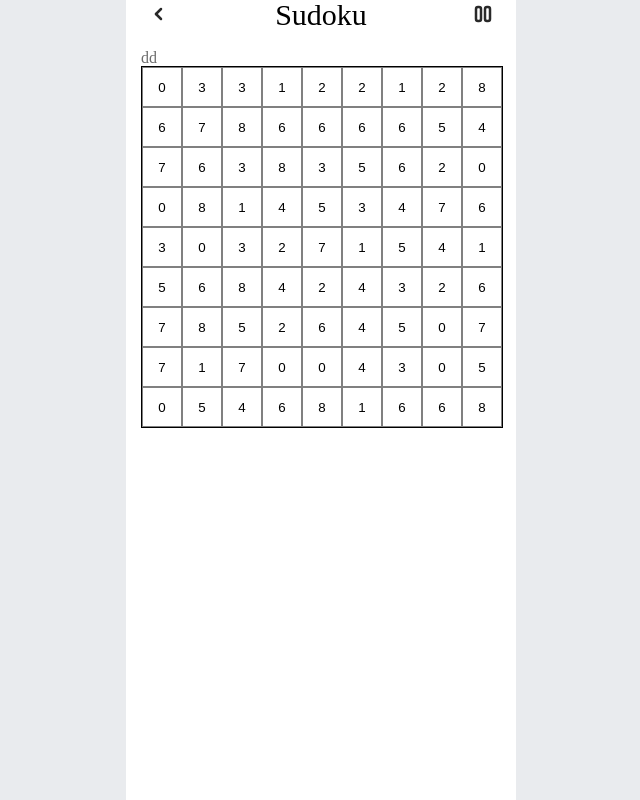
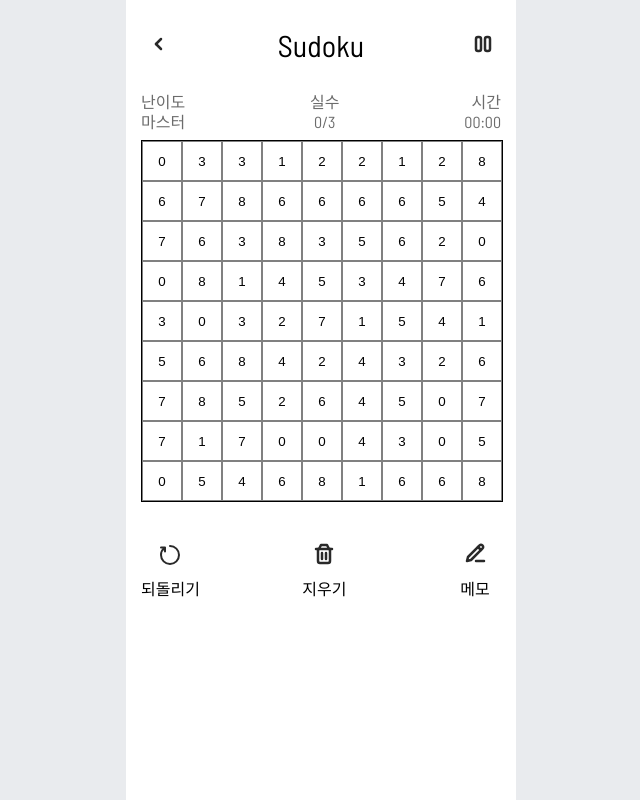
Before and after one commit to GhoRid/sudoku, a React (Create React App) app: page /game in a window 1280 px wide. Shown: the whole page, without its empty margins (319-959 px from the left). Built offline with nearby package versions, Linux system fonts and the light colour scheme.

Commit message:
chore:파일 구조 변경 및 코드 작성

```diff
--- a/package.json
+++ b/package.json
@@ -3,6 +3,7 @@
   "version": "0.1.0",
   "private": true,
   "dependencies": {
+    "@fontsource/barlow": "^5.0.8",
     "@testing-library/jest-dom": "^5.17.0",
     "@testing-library/react": "^13.4.0",
     "@testing-library/user-event": "^13.5.0",
--- a/public/index.html
+++ b/public/index.html
@@ -15,6 +15,12 @@
       user's mobile device or desktop. See https://developers.google.com/web/fundamentals/web-app-manifest/
     -->
     <link rel="manifest" href="%PUBLIC_URL%/manifest.json" />
+    <link rel="preconnect" href="https://fonts.googleapis.com" />
+    <link rel="preconnect" href="https://fonts.gstatic.com" crossorigin />
+    <link
+      href="https://fonts.googleapis.com/css2?family=Barlow+Semi+Condensed&display=swap"
+      rel="stylesheet"
+    />
     <!--
       Notice the use of %PUBLIC_URL% in the tags above.
       It will be replaced with the URL of the `public` folder during the build.
--- a/src/components/Board.jsx
+++ b/src/components/Board.jsx
@@ -15,7 +15,6 @@ const Board = () => {
   const randomList = Array.from({ length: 9 }, () =>
     Math.floor(Math.random() * 9)
   );
-  console.log(randomList);
 
   return (
     <BoardWrapper>
--- /dev/null
+++ b/src/components/Button.jsx
@@ -0,0 +1,12 @@
+import { styled } from "styled-components";
+
+const Container = styled.button`
+  background-color: white;
+  border: none;
+`;
+
+const Button = ({ children, onClick }) => {
+  return <Container onClick={onClick}>{children}</Container>;
+};
+
+export default Button;
--- /dev/null
+++ b/src/components/FuntionList.jsx
@@ -0,0 +1,171 @@
+import styled from "styled-components";
+import Text from "./Text";
+import Button from "./Button";
+
+const Funtions = styled.div`
+  display: flex;
+  justify-content: space-between;
+  margin-top: 30px;
+  text-align: center;
+`;
+
+const FuntionList = () => {
+  return (
+    <Funtions>
+      <div>
+        <Button
+          onClick={() => {
+            console.log("되돌리기");
+          }}
+        >
+          <svg
+            width="40"
+            height="40"
+            viewBox="0 0 40 40"
+            fill="none"
+            xmlns="http://www.w3.org/2000/svg"
+          >
+            <rect width="40" height="40" fill="white" />
+            <g clip-path="url(#clip0_3_177)">
+              <path
+                d="M20 12.9999C24.9706 12.9999 29 17.0293 29 21.9999C29 26.9704 24.9706 30.9999 20 30.9999C15.0294 30.9999 11 26.9704 11 21.9999C11 19.1726 12.3037 16.6498 14.3427 14.9999"
+                stroke="#292929"
+                stroke-width="2"
+                stroke-linecap="round"
+                stroke-linejoin="round"
+              />
+              <path
+                d="M11 14.4999H15V18.4999"
+                stroke="#292929"
+                stroke-width="2"
+                stroke-linecap="round"
+                stroke-linejoin="round"
+              />
+            </g>
+            <defs>
+              <clipPath id="clip0_3_177">
+                <rect
+                  width="24"
+                  height="24"
+                  fill="white"
+                  transform="translate(8 10)"
+                />
+              </clipPath>
+            </defs>
+          </svg>
+        </Button>
+        <Text fontSize="20px">되돌리기</Text>
+      </div>
+      <div>
+        <Button>
+          <svg
+            width="40"
+            height="40"
+            viewBox="0 0 40 40"
+            fill="none"
+            xmlns="http://www.w3.org/2000/svg"
+          >
+            <rect width="40" height="40" fill="white" />
+            <g clip-path="url(#clip0_4_78)">
+              <path
+                d="M22 20V26"
+                stroke="#292929"
+                stroke-width="2.5"
+                stroke-linecap="round"
+                stroke-linejoin="round"
+              />
+              <path
+                d="M18 20V26"
+                stroke="#292929"
+                stroke-width="2.5"
+                stroke-linecap="round"
+                stroke-linejoin="round"
+              />
+              <path
+                d="M14 16V28C14 29.1046 14.8954 30 16 30H24C25.1046 30 26 29.1046 26 28V16"
+                stroke="#292929"
+                stroke-width="2.5"
+                stroke-linecap="round"
+                stroke-linejoin="round"
+              />
+              <path
+                d="M12 16H28"
+                stroke="#292929"
+                stroke-width="2.5"
+                stroke-linecap="round"
+                stroke-linejoin="round"
+              />
+              <path
+                d="M15 16L17 12H23L25 16"
+                stroke="#292929"
+                stroke-width="2.5"
+                stroke-linecap="round"
+                stroke-linejoin="round"
+              />
+            </g>
+            <defs>
+              <clipPath id="clip0_4_78">
+                <rect
+                  width="24"
+                  height="24"
+                  fill="white"
+                  transform="translate(8 9)"
+                />
+              </clipPath>
+            </defs>
+          </svg>
+        </Button>
+        <Text fontSize="20px">지우기</Text>
+      </div>
+      <div>
+        <Button>
+          <svg
+            width="40"
+            height="40"
+            viewBox="0 0 40 40"
+            fill="none"
+            xmlns="http://www.w3.org/2000/svg"
+          >
+            <rect width="40" height="40" fill="white" />
+            <g clip-path="url(#clip0_4_59)">
+              <path
+                d="M13 24L12 28L16 27L27.5858 15.4142C28.3668 14.6332 28.3668 13.3668 27.5858 12.5858L27.4142 12.4142C26.6332 11.6332 25.3668 11.6332 24.5858 12.4142L13 24Z"
+                stroke="#292929"
+                stroke-width="2.5"
+                stroke-linecap="round"
+                stroke-linejoin="round"
+              />
+              <path
+                d="M23 14L26 17"
+                stroke="#292929"
+                stroke-width="2.5"
+                stroke-linecap="round"
+                stroke-linejoin="round"
+              />
+              <path
+                d="M21 28H29"
+                stroke="#292929"
+                stroke-width="2.5"
+                stroke-linecap="round"
+                stroke-linejoin="round"
+              />
+            </g>
+            <defs>
+              <clipPath id="clip0_4_59">
+                <rect
+                  width="24"
+                  height="24"
+                  fill="white"
+                  transform="translate(8 8)"
+                />
+              </clipPath>
+            </defs>
+          </svg>
+        </Button>
+        <Text fontSize="20px">메모</Text>
+      </div>
+    </Funtions>
+  );
+};
+
+export default FuntionList;
--- a/src/components/Square.jsx
+++ b/src/components/Square.jsx
@@ -10,7 +10,6 @@ const Square = () => {
   const randomList = Array.from({ length: 9 }, () =>
     Math.floor(Math.random() * 9)
   );
-  console.log(randomList);
 
   return (
     <SquareWrapper>
--- /dev/null
+++ b/src/components/Text.jsx
@@ -0,0 +1,12 @@
+import { styled } from "styled-components";
+
+const Container = styled.p`
+  margin-top: 4px;
+  font-size: ${(props) => props.$fontSize};
+`;
+
+const Text = ({ children, fontSize }) => {
+  return <Container fontSize={fontSize}>{children}</Container>;
+};
+
+export default Text;
--- /dev/null
+++ b/src/components/Top.jsx
@@ -0,0 +1,90 @@
+import { styled } from "styled-components";
+import Button from "./Button";
+import { useNavigate } from "react-router-dom";
+
+const Container = styled.div`
+  display: flex;
+  justify-content: space-between;
+  align-items: center;
+  margin-top: 30px;
+`;
+
+const MainLogo = styled.div`
+  font-size: 30px;
+`;
+
+const Top = () => {
+  const navigate = useNavigate();
+
+  return (
+    <Container>
+      <Button
+        onClick={() => {
+          navigate("/");
+        }}
+      >
+        <svg
+          width="24"
+          height="24"
+          viewBox="0 0 24 24"
+          fill="none"
+          xmlns="http://www.w3.org/2000/svg"
+        >
+          <g clip-path="url(#clip0_4_163)">
+            <path
+              d="M14 7L9 12"
+              stroke="#292929"
+              stroke-width="2.5"
+              stroke-linecap="round"
+              stroke-linejoin="round"
+            />
+            <path
+              d="M9 12L14 17"
+              stroke="#292929"
+              stroke-width="2.5"
+              stroke-linecap="round"
+              stroke-linejoin="round"
+            />
+          </g>
+          <defs>
+            <clipPath id="clip0_4_163">
+              <rect width="24" height="24" fill="white" />
+            </clipPath>
+          </defs>
+        </svg>
+      </Button>
+      <MainLogo>Sudoku</MainLogo>
+      <Button>
+        <svg
+          width="24"
+          height="24"
+          viewBox="0 0 24 24"
+          fill="none"
+          xmlns="http://www.w3.org/2000/svg"
+        >
+          <g clip-path="url(#clip0_4_153)">
+            <path
+              d="M5 7C5 5.89543 5.89543 5 7 5H8C9.10457 5 10 5.89543 10 7V17C10 18.1046 9.10457 19 8 19H7C5.89543 19 5 18.1046 5 17V7Z"
+              stroke="#292929"
+              stroke-width="2.5"
+              stroke-linejoin="round"
+            />
+            <path
+              d="M14 7C14 5.89543 14.8954 5 16 5H17C18.1046 5 19 5.89543 19 7V17C19 18.1046 18.1046 19 17 19H16C14.8954 19 14 18.1046 14 17V7Z"
+              stroke="#292929"
+              stroke-width="2.5"
+              stroke-linejoin="round"
+            />
+          </g>
+          <defs>
+            <clipPath id="clip0_4_153">
+              <rect width="24" height="24" fill="white" />
+            </clipPath>
+          </defs>
+        </svg>
+      </Button>
+    </Container>
+  );
+};
+
+export default Top;
--- a/src/index.js
+++ b/src/index.js
@@ -6,6 +6,7 @@ import { ThemeProvider } from "styled-components";
 import theme from "./theme";
 import reset from "styled-reset";
 import { createGlobalStyle } from "styled-components";
+import "@fontsource/barlow";
 
 const root = ReactDOM.createRoot(document.getElementById("root"));
 
@@ -14,6 +15,7 @@ const GlobalStyle = createGlobalStyle`
   body {
     background-color: #e9ebee;
     box-sizing: border-box;
+    font-family: 'Barlow Semi Condensed', sans-serif;
   }
 `;
 
--- a/src/pages/Game.jsx
+++ b/src/pages/Game.jsx
@@ -2,30 +2,30 @@ import { useState } from "react";
 import Board from "../components/Board";
 import { styled } from "styled-components";
 import { useNavigate } from "react-router-dom";
+import FuntionList from "../components/FuntionList";
+import Text from "../components/Text";
+import Button from "../components/Button";
+import Top from "../components/Top";
 
 const Container = styled.div`
   width: 360px;
   margin: 0 auto;
 `;
 
-const Top = styled.div`
+const StateBarContiner = styled.div`
+  margin: 30px 0 10px 0;
+  color: ${(props) => props.theme.colors.grey};
   display: flex;
   justify-content: space-between;
-  align-items: center;
 `;
 
-const Button = styled.button`
-  background-color: white;
-  border: none;
+const Difficulty = styled.div``;
+
+const Mistakes = styled.div`
+  text-align: center;
 `;
-
-const MainLogo = styled.div`
-  font-size: 30px;
-`;
-
-const StateBarContiner = styled.div`
-  margin-top: 20px;
-  color: ${(props) => props.theme.colors.grey};
+const Timer = styled.div`
+  text-align: end;
 `;
 
 const Game = () => {
@@ -42,75 +42,23 @@ const Game = () => {
 
   return (
     <Container>
-      <Top>
-        <Button
-          onClick={() => {
-            navigate("/");
-          }}
-        >
-          <svg
-            width="24"
-            height="24"
-            viewBox="0 0 24 24"
-            fill="none"
-            xmlns="http://www.w3.org/2000/svg"
-          >
-            <g clip-path="url(#clip0_4_163)">
-              <path
-                d="M14 7L9 12"
-                stroke="#292929"
-                stroke-width="2.5"
-                stroke-linecap="round"
-                stroke-linejoin="round"
-              />
-              <path
-                d="M9 12L14 17"
-                stroke="#292929"
-                stroke-width="2.5"
-                stroke-linecap="round"
-                stroke-linejoin="round"
-              />
-            </g>
-            <defs>
-              <clipPath id="clip0_4_163">
-                <rect width="24" height="24" fill="white" />
-              </clipPath>
-            </defs>
-          </svg>
-        </Button>
-        <MainLogo>Sudoku</MainLogo>
-        <Button>
-          <svg
-            width="24"
-            height="24"
-            viewBox="0 0 24 24"
-            fill="none"
-            xmlns="http://www.w3.org/2000/svg"
-          >
-            <g clip-path="url(#clip0_4_153)">
-              <path
-                d="M5 7C5 5.89543 5.89543 5 7 5H8C9.10457 5 10 5.89543 10 7V17C10 18.1046 9.10457 19 8 19H7C5.89543 19 5 18.1046 5 17V7Z"
-                stroke="#292929"
-                stroke-width="2.5"
-                stroke-linejoin="round"
-              />
-              <path
-                d="M14 7C14 5.89543 14.8954 5 16 5H17C18.1046 5 19 5.89543 19 7V17C19 18.1046 18.1046 19 17 19H16C14.8954 19 14 18.1046 14 17V7Z"
-                stroke="#292929"
-                stroke-width="2.5"
-                stroke-linejoin="round"
-              />
-            </g>
-            <defs>
-              <clipPath id="clip0_4_153">
-                <rect width="24" height="24" fill="white" />
-              </clipPath>
-            </defs>
-          </svg>
-        </Button>
-      </Top>
-      <StateBarContiner>dd</StateBarContiner>
+      <Top />
+      <StateBarContiner>
+        <Difficulty>
+          <Text $fontSize="10px">난이도</Text>
+          <Text $fontSize="16px">마스터</Text>
+        </Difficulty>
+        <Mistakes>
+          <Text $fontSize="10px">실수</Text>
+          <Text $fontSize="16px">0/3</Text>
+        </Mistakes>
+        <Timer>
+          <Text $fontSize="10px">시간</Text>
+          <Text $fontSize="16px">00:00</Text>
+        </Timer>
+      </StateBarContiner>
       <Board></Board>
+      <FuntionList />
     </Container>
   );
 };
```
Also changed, not shown: 1 other file (tests, documents, lock files or other folders).
